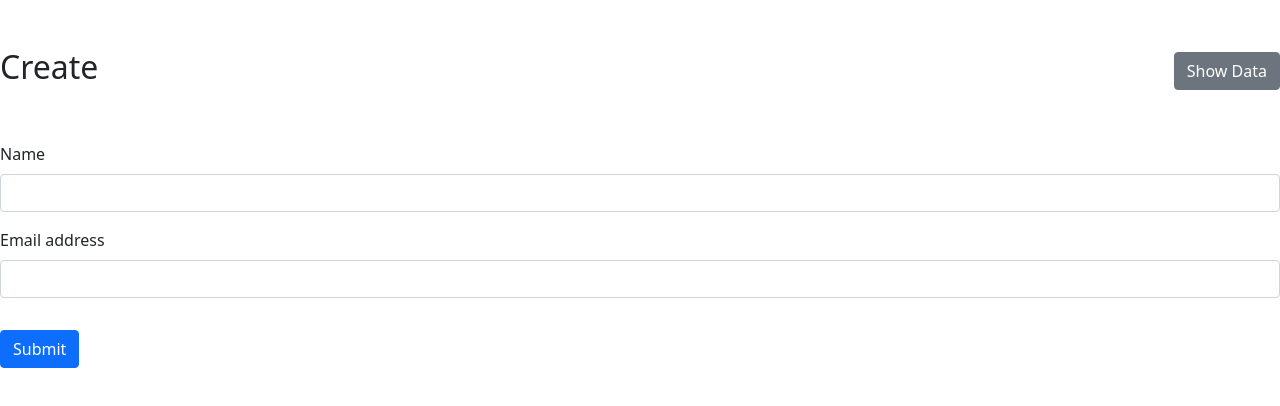
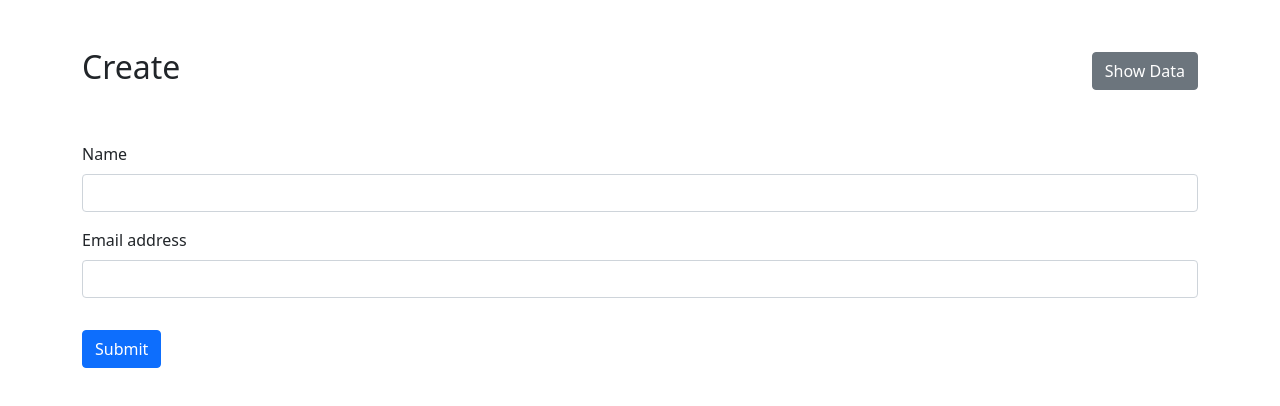
Before and after one commit to NimeshLathiya/crud_axios, a React (Vite) app: page / in a window 1280 px wide. Shown: the top 406 px of the page. Built offline with nearby package versions, Linux system fonts and the light colour scheme.

Commit message:
Update App.jsx

```diff
--- a/src/App.jsx
+++ b/src/App.jsx
@@ -6,7 +6,7 @@ import Update from "./Components/Update";
 function App() {
   return (
     <>
-      <div className="">
+      <div className="container">
         <BrowserRouter>
           <Routes>
             <Route path="/" element={<Create />} />
```
